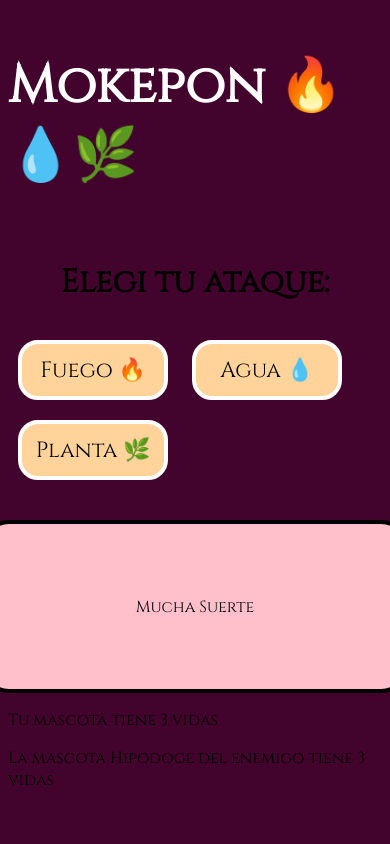
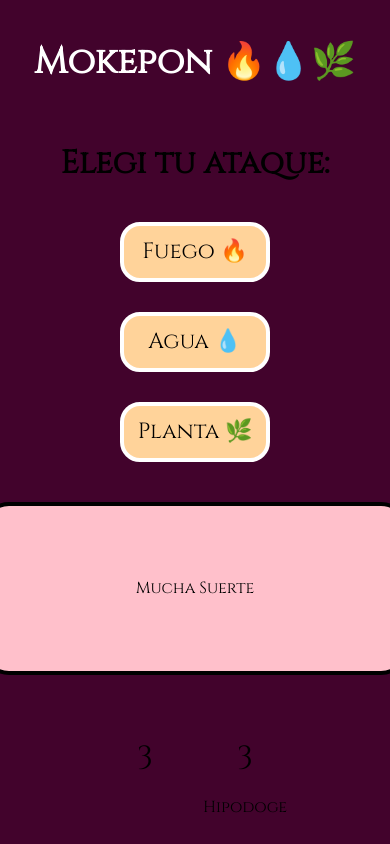
Before and after one commit to Mgobeaalcoba/js_basic_program, a plain HTML site: page mokepon.html in a window 390 px wide. Both pictures are taken after a click on the button "Seleccionar". Drawn offline with Linux system fonts and the light colour scheme.

Commit message:
third commit 3.9.22

```diff
--- a/js/mokepon.js
+++ b/js/mokepon.js
@@ -216,7 +216,6 @@ function reiniciarJuego() {
     location.reload()
 }
 
-
 window.addEventListener('load', iniciarJuego) // Metodo de window para que el codigo JS se corra luego de que se cargué el HTML completo
 // De esta forma puedo dejar el script en el head (buena practica) y permitir que los botones funcionen sin pasar el scrip al final del
 // body html. Window representa al nagedor y addEventListener es el metodo por el cual le solicito hacer algo luego de que suceda tal
--- a/mokepon.html
+++ b/mokepon.html
@@ -1,9 +1,10 @@
 <!DOCTYPE html>
 <html>
     <head>
+        <meta name="viewport" content="width=device-width, initial-scale=1">
         <meta charset="utf-8" />
         <title>Mokepon: atrapalos a todos</title>
-        <script src="./js/mokepon.js"></script>
+        <!--  <script src="./js/mokepon.js"></script> Lo mandamos abajo de todo el body para mejorar la performance-->
         <!-- Linkeo mi archivo js con el parametro script -->
         <link rel="stylesheet" href="./styles.css">
         <!-- Linkeo mi archivo CSS con el parametro link -->
@@ -16,42 +17,42 @@
             <h2>Elegi tu mascota:</h2>
 
             <div class="tarjetas">
+                <input type="radio" name="mascota" id="Hipodoge"/>
                 <label class="tarjeta-de-mokepon" for="Hipodoge">
                     <p>Hipodoge</p>
                     <img src="./assets/Fuecoco.png" alt="Hipodoge">
                 </label>
-                <input type="radio" name="mascota" id="Hipodoge"/>
 
+                <input type="radio" name="mascota" id="Capipeyo"/>
                 <label class="tarjeta-de-mokepon" for="Capipeyo">
                     <p>Capipeyo</p>
                     <img src="./assets/Gible-Pokemon-PNG-HD-Quality.png" alt="Capipeyo">
                             <!-- lo que va en alt es una alternativa por si no carga la imagen -->
                 </label>
-                <input type="radio" name="mascota" id="Capipeyo"/>
 
+                <input type="radio" name="mascota" id="Ratigueya"/>
                 <label class="tarjeta-de-mokepon" for="Ratigueya">
                     <p>Ratigueya</p>
                     <img src="./assets/Wurmple.png" alt="Ratigueya">
                 </label>
-                <input type="radio" name="mascota" id="Ratigueya"/>
 
+                <input type="radio" name="mascota" id="Langostelvis"/>
                 <label class="tarjeta-de-mokepon" for="Langostelvis">
                     <p>Langostelvis</p>
                     <img src="./assets/Cascoon_HOME.png" alt="Langostelvis">
                 </label>
-                <input type="radio" name="mascota" id="Langostelvis"/>
 
+                <input type="radio" name="mascota" id="Tucapalma"/>
                 <label class="tarjeta-de-mokepon" for="Tucapalma">
                     <p>Tucapalma</p>
                     <img src="./assets/Quaxly.png" alt="Tucapalma">
                 </label>
-                <input type="radio" name="mascota" id="Tucapalma"/>
 
+                <input type="radio" name="mascota" id="Pydos"/>
                 <label class="tarjeta-de-mokepon" for="Pydos">
                     <p>Pydos</p>
                     <img src="./assets/Sprigatito.png" alt="Pydos">
                 </label>
-                <input type="radio" name="mascota" id="Pydos"/>
             </div>
 
             <button id="boton-mascota">Seleccionar</button>
@@ -62,7 +63,7 @@
 
             <h2>Elegi tu ataque:</h2>
 
-            <div>
+            <div class="tarjetas-ataques">
                 <button id="boton-fuego" class="boton-de-ataque">Fuego 🔥</button>
                 <button id="boton-agua" class="boton-de-ataque">Agua 💧</button>
                 <button id="boton-planta" class="boton-de-ataque">Planta 🌿</button>
@@ -76,13 +77,19 @@
                 </section>
             </div>
 
-
-            <div>
-                <div id ="ataques-del-jugador"></div>
-                <div id ="ataques-del-enemigo"></div>
-                <p>Tu mascota <span id="mascota-jugador"></span> tiene <span id="vidas-jugador">3 </span> vidas</p>
-                <p>La mascota <span id="mascota-enemigo"></span> del enemigo tiene <span id="vidas-enemigo">3 </span> vidas</p>
+            <div class="ataques">
+                <div class="ataques-jugador">
+                    <p id="vidas-jugador">3</p>
+                    <p id="mascota-jugador"></p>
+                    <div id ="ataques-del-jugador"></div>
+                </div>
+                <div class="ataques-enemigo">
+                    <p id="vidas-enemigo">3</p>
+                    <p id="mascota-enemigo"></p>
+                    <div id ="ataques-del-enemigo"></div>
+                </div>
             </div>
         </section>
+        <script src="./js/mokepon.js"></script>
     </body>
 </html>
--- a/styles.css
+++ b/styles.css
@@ -21,34 +21,28 @@ h2 {
     align-items: center;
 }
 
-.tarjetas {
+.tarjetas, .tarjetas-ataques {
     display: flex;
-    font-size: 12px;
     gap: 10px;
-    flex-wrap: nowrap;
-}
+  }
 
 .tarjeta-de-mokepon {
-    display: flex;
-    flex-direction: column;
-    justify-content: center;
-    align-items: center;
     width: 126px;
     height: 140px;
     background: #FFF5E1;
+    border: 1px solid hotpink;
     padding: 10px;
     box-sizing: border-box;
-    margin: 5px;
-    border: 1px solid hotpink;
     border-radius: 20px;
+    display: flex;
+    justify-content: center;
+    align-items: center;
+    flex-wrap: wrap;
+    align-content: center;
 }
 
 .tarjeta-de-mokepon img {
     width: 80px;
-}
-
-input {
-    display: none;
 }
 
 #boton-mascota {
@@ -64,6 +58,14 @@ input {
     background: #FFD39A;
     border: 4px solid white;
     font-family: 'Cinzel';
+}
+
+input {
+    display: none;
+}
+
+input:checked + label {
+    background-color: red;
 }
 
 #seleccionar-ataque {
@@ -100,15 +102,47 @@ input {
     font-family: 'Cinzel';
 }
 
+#boton-reiniciar{
+    border: none;
+    color: #11468F;
+    font-family: 'Cinzel';
+    border-radius: 20px;
+}
+
+.ataques {
+    display: grid;
+    grid-template-columns: 100px 100px; /* dos columnas de 100px cada una */
+    justify-items: center;
+    margin-top: 30px;
+}
+
+#vidas-jugador, #vidas-enemigo {
+    font-size: 32px;
+    margin-bottom: 0;
+}
+
+.ataques-jugador, .ataques-enemigo {
+    display: flex;
+    flex-direction: column;
+    align-items: center;
+}
+
+/* De esta forma estoy combinando grid con flex al tomar a las div hijas como padres de otros mas pequeños  */
+
 #resultado {
     display: flex;
     flex-direction: column;
     align-items: center;
 }
 
-#boton-reiniciar{
-    border: none;
-    color: #11468F;
-    font-family: 'Cinzel';
-    border-radius: 20px;
-}
+/* medias querys para diseño responsivo o Responsive Design */
+
+@media (max-width: 480px) {
+    .tarjetas, .tarjetas-ataques {
+      flex-direction: column;
+    }
+    .titulo {
+        color: white;
+        font-size: 36px;
+    }
+  }
```
